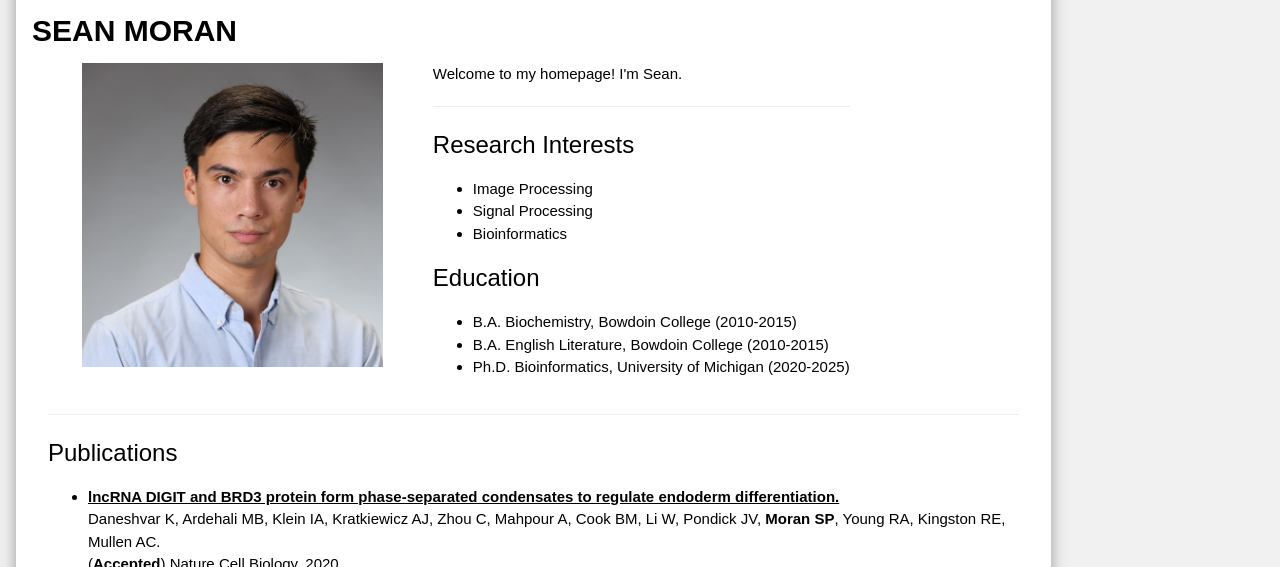
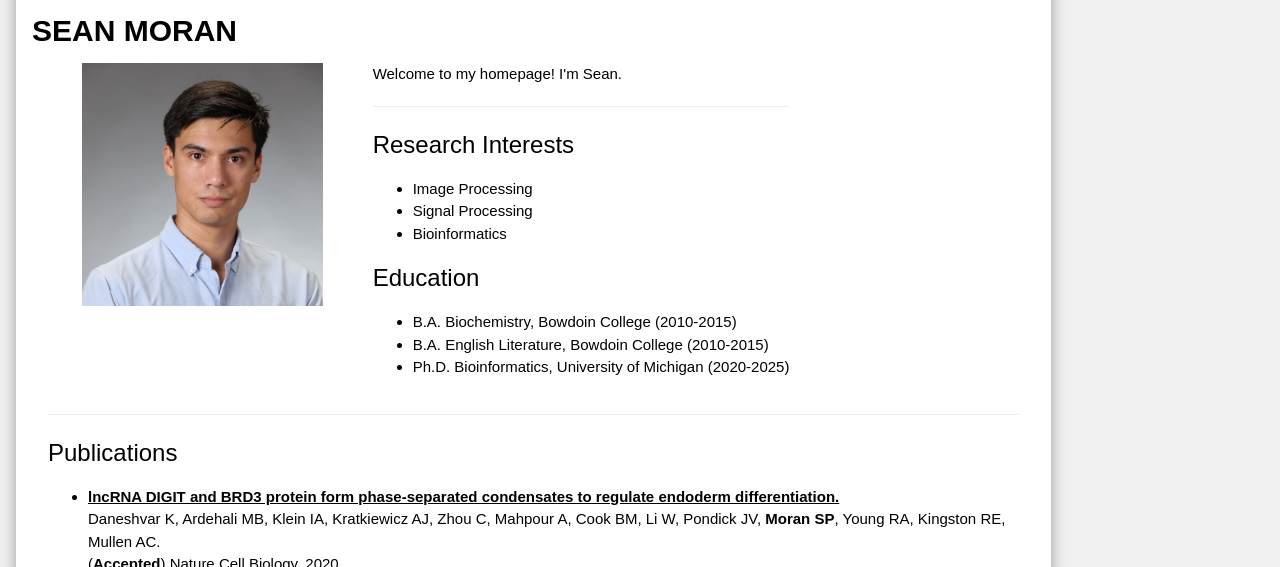
Before and after one commit to seanpatrickmoran/seanpatrickmoran.github.io, a plain HTML site: page index.html in a window 1280 px wide. Shown: the part 794-1361 px from the top of the page. Drawn offline with nearby package versions, Linux system fonts and the light colour scheme.

Commit message:
Update index.html

```diff
--- a/index.html
+++ b/index.html
@@ -31,7 +31,7 @@
             <h2><b>SEAN MORAN</b></h2>
             <!--<h5><span class="w3-opacity"> <br> Bowdoin College, 2015</span></h5>-->
 
-            <img src="ProfilePicture.jpg" alt="Profile Picture" width=30% style="float:left; margin:0px 50px">
+            <img src="ProfilePicture.jpg" alt="Profile Picture" width=24% style="float:left; margin:0px 50px">
             <div style="max-width:78%; word-wrap:break-word; float:left;">
             Welcome to my homepage! I'm Sean.
              <hr>
```
